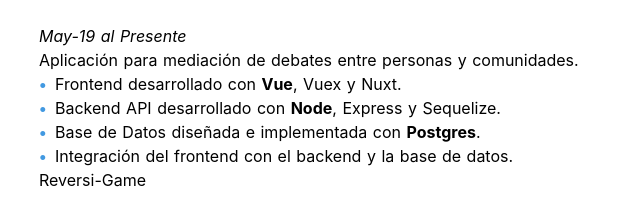
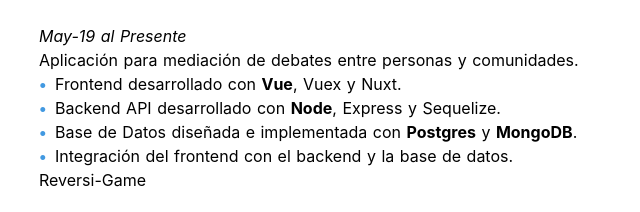
Before and after one commit to sebaveg/cv-online, a Nuxt app: page / in a window 1280 px wide. Shown: the part 1600-1812 px from the top of the page, without its empty margins (9-649 px from the left). Built offline with nearby package versions, Linux system fonts and the light colour scheme.

Commit message:
Add Mongo to list in geounity experience

```diff
--- a/pages/index.vue
+++ b/pages/index.vue
@@ -41,7 +41,7 @@
         ul.custom-list.mt-2
           li Frontend desarrollado con <b>Vue</b>, Vuex y Nuxt.
           li Backend API desarrollado con <b>Node</b>, Express y Sequelize.
-          li Base de Datos diseñada e implementada con <b>Postgres</b>.
+          li Base de Datos diseñada e implementada con <b>Postgres</b> y <b>MongoDB</b>.
           li Integración del frontend con el backend y la base de datos.
 
         a(href="https://reversi-game.sebastiancardoso92.now.sh/" class="hover:underline hover:text-blue-800")
```
